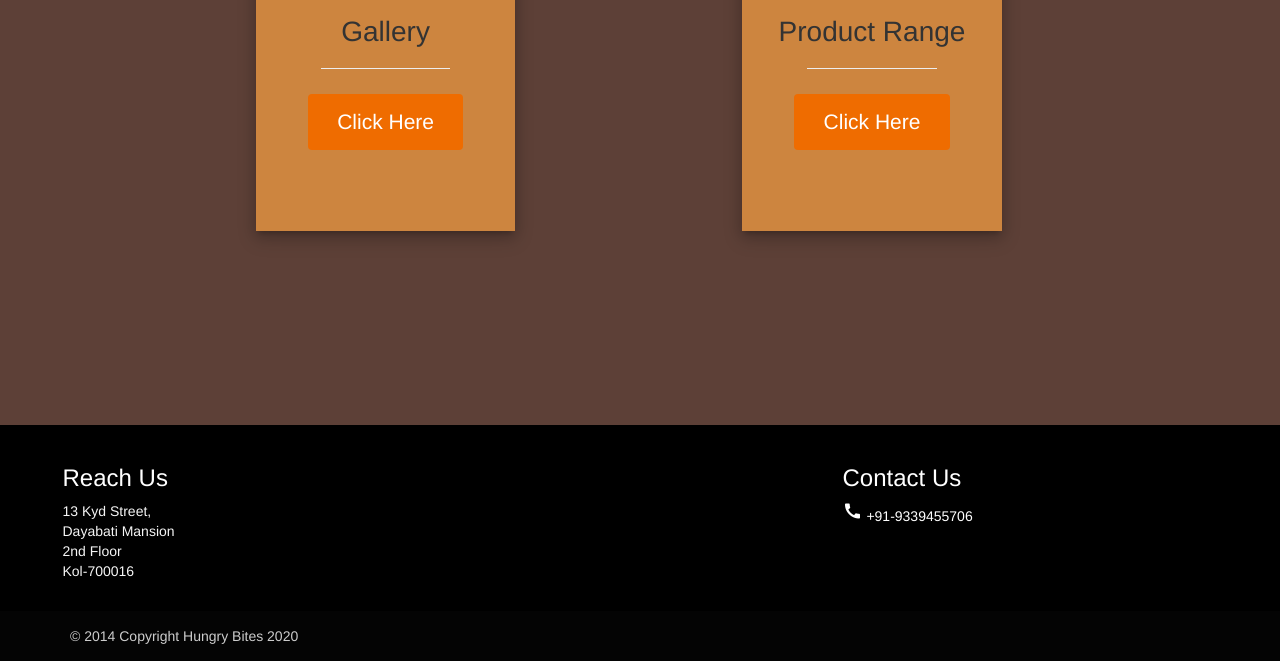
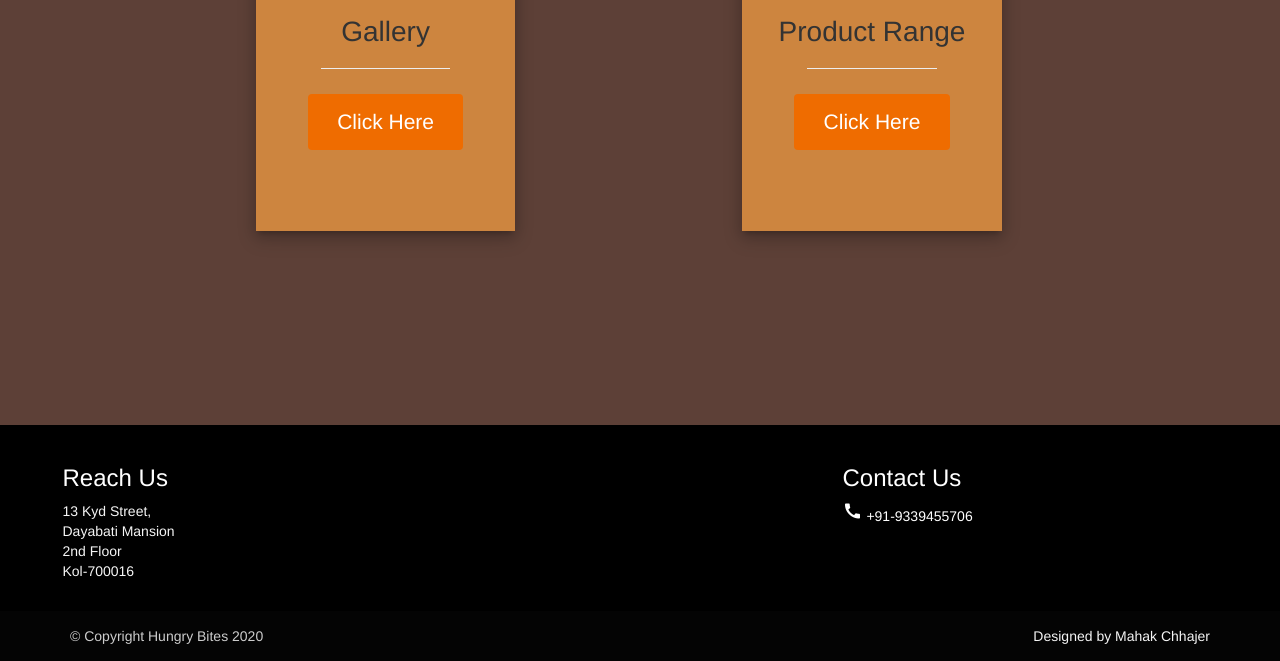
Before and after one commit to mahak4983/test, a plain HTML site: page index.html in a window 1280 px wide. Shown: the part 2569-3230 px from the top of the page. Drawn offline with nearby package versions, Linux system fonts and the light colour scheme.

Commit message:
Update index.html

```diff
--- a/index.html
+++ b/index.html
@@ -157,8 +157,8 @@
           </div>
           <div class="footer-copyright">
             <div class="container">
-            © 2014 Copyright Hungry Bites 2020
-
+            © Copyright Hungry Bites 2020
+            <a class="grey-text text-lighten-4 right" href="#!">Designed by Mahak Chhajer</a>
             </div>
           </div>
         </footer>
```
